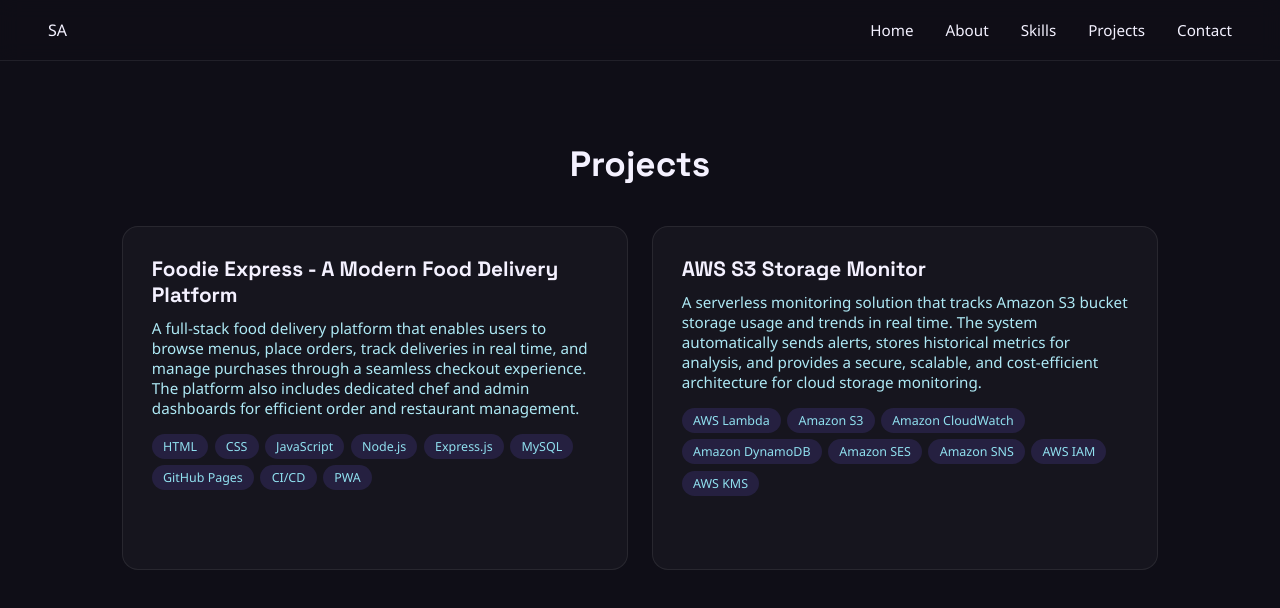
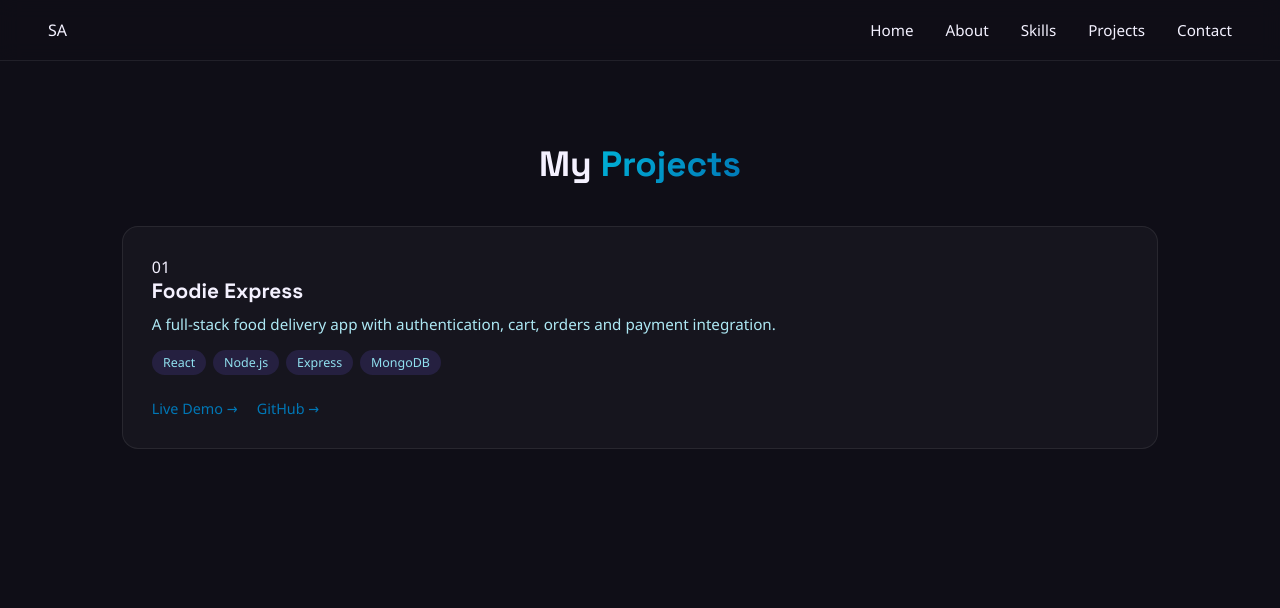
Before and after one commit to Sreejay23/My-portfolio, a React (Vite) app: page /projects in a window 1280 px wide. Shown: the top 608 px of the page. Built offline with nearby package versions, Linux system fonts and the light colour scheme.

Commit message:
Refactor Projects component with updated project info
Updated project details for 'Foodie Express' and modified the project display layout.

```diff
--- a/src/components/Projects.jsx
+++ b/src/components/Projects.jsx
@@ -1,36 +1,34 @@
 import React from 'react'
+
 const projects = [
   {
-    title: "Foodie Express - A Modern Food Delivery Platform",
-    description:  "A full-stack food delivery platform that enables users to browse menus, place orders, track deliveries in real time, and manage purchases through a seamless checkout experience. The platform also includes dedicated chef and admin dashboards for efficient order and restaurant management.",
-    tech: ["HTML", "CSS", "JavaScript", "Node.js", "Express.js", "MySQL", "GitHub Pages", "CI/CD", "PWA"],
-    //demo: "https://your-demo-link.com",
-    //repo: "https://github.com/yourname/project-one"
-  },
-  {
-    title: "AWS S3 Storage Monitor",
-    description:  "A serverless monitoring solution that tracks Amazon S3 bucket storage usage and trends in real time. The system automatically sends alerts, stores historical metrics for analysis, and provides a secure, scalable, and cost-efficient architecture for cloud storage monitoring.",
-    tech:  ["AWS Lambda", "Amazon S3", "Amazon CloudWatch", "Amazon DynamoDB", "Amazon SES", "Amazon SNS", "AWS IAM", "AWS KMS"],
-    //demo: "",
-    //repo: "https://github.com/yourname/project-two"
+    title: "Foodie Express",
+    description: "A full-stack food delivery app with authentication, cart, orders and payment integration.",
+    tech: ["React", "Node.js", "Express", "MongoDB"],
+    demo: "https://foodie-express-iota-ecru.vercel.app",
+    repo: "https://github.com/Sreejay23/Foodie-Express"
   }
 ]
 
 function Projects() {
   return (
-    <section id="projects" className="projects">
-      <h2>Projects</h2>
+    <section className="projects-page">
+      <div className="about-header">
+        <h2>My <span className="gradient-text">Projects</span></h2>
+        <div className="about-underline"></div>
+      </div>
       <div className="project-grid">
         {projects.map((proj, i) => (
           <div className="project-card" key={i}>
+            <div className="project-number">0{i + 1}</div>
             <h3>{proj.title}</h3>
             <p>{proj.description}</p>
             <div className="tech-tags">
               {proj.tech.map((t, j) => <span key={j}>{t}</span>)}
             </div>
             <div className="project-links">
-              {proj.demo && <a href={proj.demo} target="_blank" rel="noreferrer">Live Demo</a>}
-              <a href={proj.repo} target="_blank" rel="noreferrer"></a>
+              {proj.demo && <a href={proj.demo} target="_blank" rel="noreferrer">Live Demo →</a>}
+              <a href={proj.repo} target="_blank" rel="noreferrer">GitHub →</a>
             </div>
           </div>
         ))}
```
